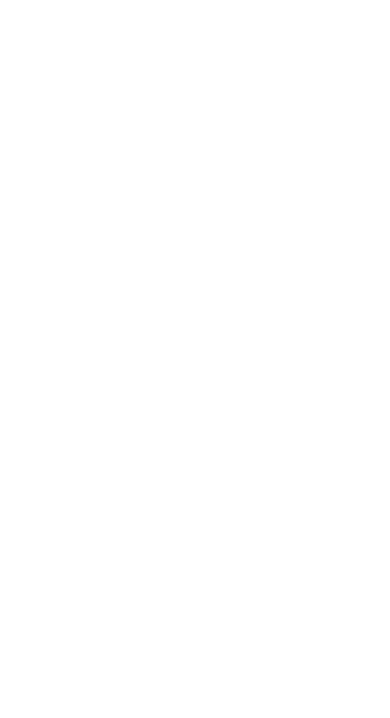
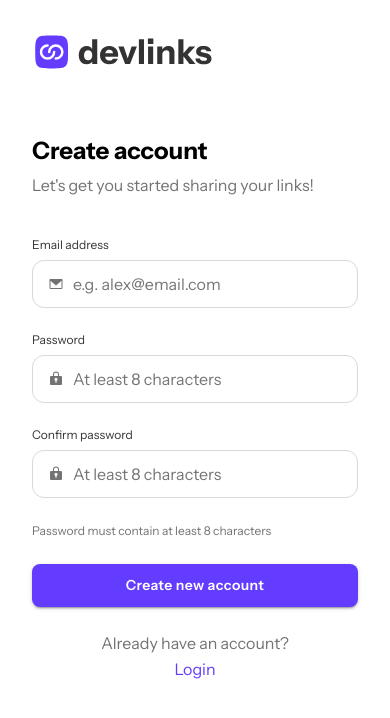
Before and after one commit to rekodev/link-sharing-app, a React (Vite) app: page /create-account in a window 390 px wide. Before the commit this address had no page. Shown: the top 718 px of the page. Built offline with nearby package versions, Linux system fonts and the light colour scheme.

Commit message:
created CreateAccount page, styled for mobile

```diff
--- a/src/Routes.tsx
+++ b/src/Routes.tsx
@@ -4,12 +4,15 @@ import Home from './pages/Home';
 import Preview from './pages/Preview';
 import Profile from './pages/Profile';
 import Login from './pages/Login';
+import CreateAccount from './pages/CreateAccount';
 
 const RoutesComponent = () => {
   return (
     <BrowserRouter>
       <Routes>
         <Route path='/' element={<Login />} />
+        <Route path='/create-account' element={<CreateAccount />} />
+
         <Route element={<Layout />}>
           <Route path='/links' element={<Home />} />
           <Route path='/preview' element={<Preview />} />
--- /dev/null
+++ b/src/pages/CreateAccount/CreateAccount.tsx
@@ -0,0 +1,74 @@
+import { Link } from 'react-router-dom';
+import emailIcon from '../../assets/images/icon-email.svg';
+import passwordIcon from '../../assets/images/icon-password.svg';
+import devLinksIconLg from '../../assets/images/logo-devlinks-large.svg';
+import Button from '../../components/Button';
+import Input from '../../components/Input';
+import {
+  StyledAccountCreationTextWrapper,
+  StyledCreateAccount,
+  StyledCreateAccountContainer,
+  StyledForm,
+  StyledLogoWrapper,
+  StyledPasswordDisclaimer,
+} from './style';
+
+const CreateAccount = () => {
+  return (
+    <StyledCreateAccount>
+      <StyledLogoWrapper>
+        <img src={devLinksIconLg} alt='DevLinks Large Icon' />
+      </StyledLogoWrapper>
+      <StyledCreateAccountContainer>
+        <h2>Create account</h2>
+        <p>Let's get you started sharing your links!</p>
+        <StyledForm>
+          <Input
+            type='email'
+            label='Email address'
+            id='email'
+            name='email'
+            imgSrc={emailIcon}
+            imgName='Email Icon'
+            placeholder='e.g. alex@email.com'
+          />
+          <Input
+            type='password'
+            label='Password'
+            id='password'
+            name='password'
+            imgSrc={passwordIcon}
+            imgName='Password Icon'
+            placeholder='At least 8 characters'
+          />
+          <Input
+            type='password'
+            label='Confirm password'
+            id='confirm-password'
+            name='confirm-password'
+            imgSrc={passwordIcon}
+            imgName='Password Icon'
+            placeholder='At least 8 characters'
+          />
+          <StyledPasswordDisclaimer>
+            Password must contain at least 8 characters
+          </StyledPasswordDisclaimer>
+          <Link to='/links'>
+            <Button
+              text='Create new account'
+              variant='contained'
+              type='submit'
+            />
+          </Link>
+        </StyledForm>
+
+        <StyledAccountCreationTextWrapper>
+          <p>Already have an account?</p>
+          <Link to='/'>Login</Link>
+        </StyledAccountCreationTextWrapper>
+      </StyledCreateAccountContainer>
+    </StyledCreateAccount>
+  );
+};
+
+export default CreateAccount;
--- /dev/null
+++ b/src/pages/CreateAccount/index.ts
@@ -0,0 +1,3 @@
+import CreateAccount from './CreateAccount';
+
+export default CreateAccount;
--- /dev/null
+++ b/src/pages/CreateAccount/style.ts
@@ -0,0 +1,62 @@
+import styled from 'styled-components';
+import { themeColors } from '../../styles/Theme';
+
+export const StyledCreateAccount = styled.section`
+  padding: 2rem;
+`;
+
+export const StyledCreateAccountContainer = styled.div`
+  display: flex;
+  flex-direction: column;
+
+  > p {
+    margin-top: 0.5rem;
+    color: ${themeColors.darkGray};
+  }
+`;
+
+export const StyledLogoWrapper = styled.div`
+  height: 2.5rem;
+  margin-bottom: 4rem;
+  width: 180px;
+
+  img {
+    height: 100%;
+  }
+`;
+
+export const StyledForm = styled.form`
+  display: flex;
+  flex-direction: column;
+  gap: 1.5rem;
+  margin-bottom: 1.5rem;
+  margin-top: 2.5rem;
+
+  button {
+    width: 100%;
+  }
+`;
+
+export const StyledAccountCreationTextWrapper = styled.div`
+  text-align: center;
+  display: flex;
+  flex-direction: column;
+  gap: 0.25rem;
+
+  p {
+    color: ${themeColors.darkGray};
+  }
+
+  a {
+    color: ${themeColors.indigo};
+
+    &:hover {
+      color: ${themeColors.lavender};
+    }
+  }
+`;
+
+export const StyledPasswordDisclaimer = styled.p`
+  font-size: 0.75rem;
+  color: ${themeColors.darkGray};
+`;
```
